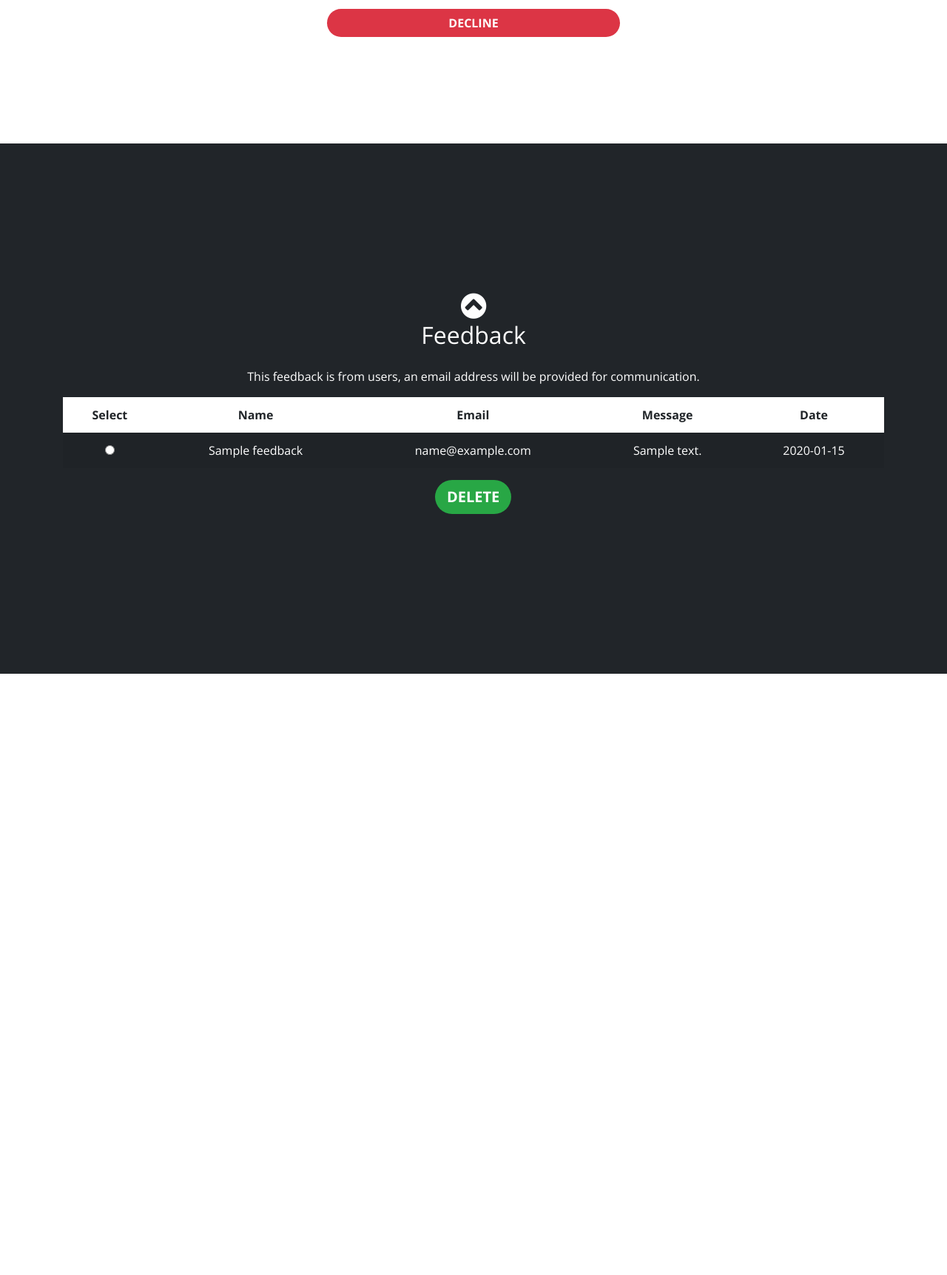
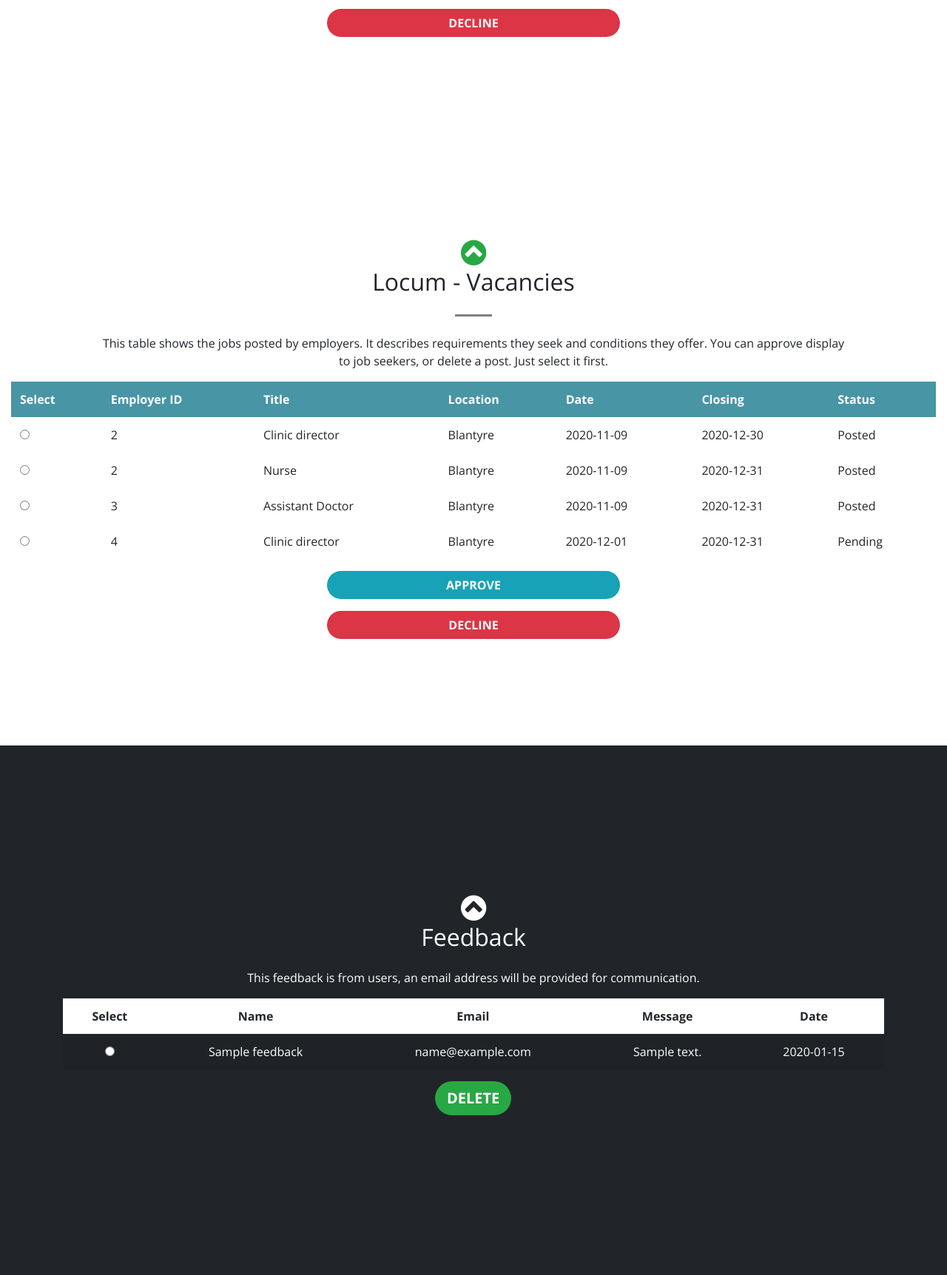
Before and after one commit to V014/Jobcentre.mw, a PHP site: page /panel.php in a window 1280 px wide. Shown: the part 2001-3725 px from the top of the page at 74% size. Before the commit the page ends 2912 px from the top, so only its background shows below. Run offline with PHP 8.4, Linux system fonts and the light colour scheme; a user stored in the database is signed in; data comes from the database, SQL or seed files in the repository; tables that the repository leaves empty hold one stand-in row (values such as "Sample post"); some libraries are stand-ins or nearby versions.

Commit message:
enabled locum vacancy appending

```diff
--- /dev/null
+++ b/assets/php/locum-admin-postedjobs.php
@@ -0,0 +1,4 @@
+<?php
+$queryPosted ="SELECT * FROM locum_vacancies";
+$resultsPosted = $connection -> query($queryPosted);
+?>
--- a/panel.php
+++ b/panel.php
@@ -146,6 +146,55 @@ include ('assets/php/admin-credentials.php');
             <div class="form-group text-center col-md-4 offset-md-4"><button class="btn btn-danger text-white form-control" type="submit" name="delete">Decline</button></div>
         </form>
     </section>
+     <!-- Locum - Vacancies -->
+    <section id="locum_vacancies" style="font-family: 'Open Sans', sans-serif;">
+        <div class="container-fluid">
+            <div class="row">
+                <div class="col-lg-12 text-center"><a class="js-scroll-trigger" href="#profile"><i class="fa fa-chevron-circle-up" data-aos="zoom-in" data-aos-duration="400" data-aos-delay="400" style="font-size: 40px;color: #28a745;"></i></a>
+                    <h2 class="section-heading">Locum - Vacancies</h2>
+                    <hr class="my-4" style="filter: contrast(0%);">
+                    <p class="col-md-10 offset-md-1">This table shows the jobs posted by employers. It describes requirements they seek and conditions they offer. You can approve display to job seekers, or delete a post. Just select it first.</p>
+                </div>
+            </div>
+            <form method="post" action="assets/php/locum-admin-postedit.php">
+            <div class="table-responsive table-borderless">
+                <table class="table table-bordered table-hover">
+                    <thead>
+                        <tr class="text-white" style="background-color: rgba(45,134,153,0.87);">
+                            <th>Select</th>
+                            <th>Employer ID</th>
+                            <th>Title</th>
+                            <th>Location</th>
+                            <th>Date</th>
+                            <th data-toggle="tooltip" data-bs-tooltip="" title="Closing date of vacancy">Closing</th>
+                            <th data-toggle="tooltip" data-bs-tooltip="" title="Shows if your vacancy is posted after setteling terms">Status</th>
+                        </tr>
+                    </thead>
+                    <tbody>
+                        <?php
+                            include('assets/php/locum-admin-postedjobs.php');
+                            while($rowPosted = $resultsPosted -> fetch_assoc()){
+                        ?>
+                        <tr>
+                            <td><input value="<?php echo $rowPosted['Id']; ?>" name="selected" type="radio"></td>
+                            <td><?php echo $rowPosted['EmployerID']; ?></td>
+                            <td><?php echo $rowPosted['Title']; ?></td>
+                            <td><?php echo $rowPosted['Location']; ?></td>
+                            <td><?php echo $rowPosted['Date']; ?></td>
+                            <td><?php echo $rowPosted['Closing']; ?></td>
+                            <td><?php echo $rowPosted['Status']; ?></td>
+                        </tr>
+                        <?php
+                            }
+                        ?>
+                    </tbody>
+                </table>
+            </div>
+        </div>
+            <div class="form-group text-center col-md-4 offset-md-4"><button class="btn btn-info text-white form-control" type="submit" name="approve">Approve</button></div>
+            <div class="form-group text-center col-md-4 offset-md-4"><button class="btn btn-danger text-white form-control" type="submit" name="delete">Decline</button></div>
+        </form>
+    </section>
     <!-- Feedback -->
     <section id="feedback" class="bg-dark text-white" style="padding: 200px 0px;">
         <div class="container text-center"><a class="js-scroll-trigger" href="#vacancies"><i class="fa fa-chevron-circle-up" data-aos="zoom-in" data-aos-duration="400" data-aos-delay="400" style="font-size: 40px;color: rgb(254,254,254);"></i></a>
```
Also changed, not shown: assets/php/locum-admin-postedit.php (added, +30 -0 lines).
